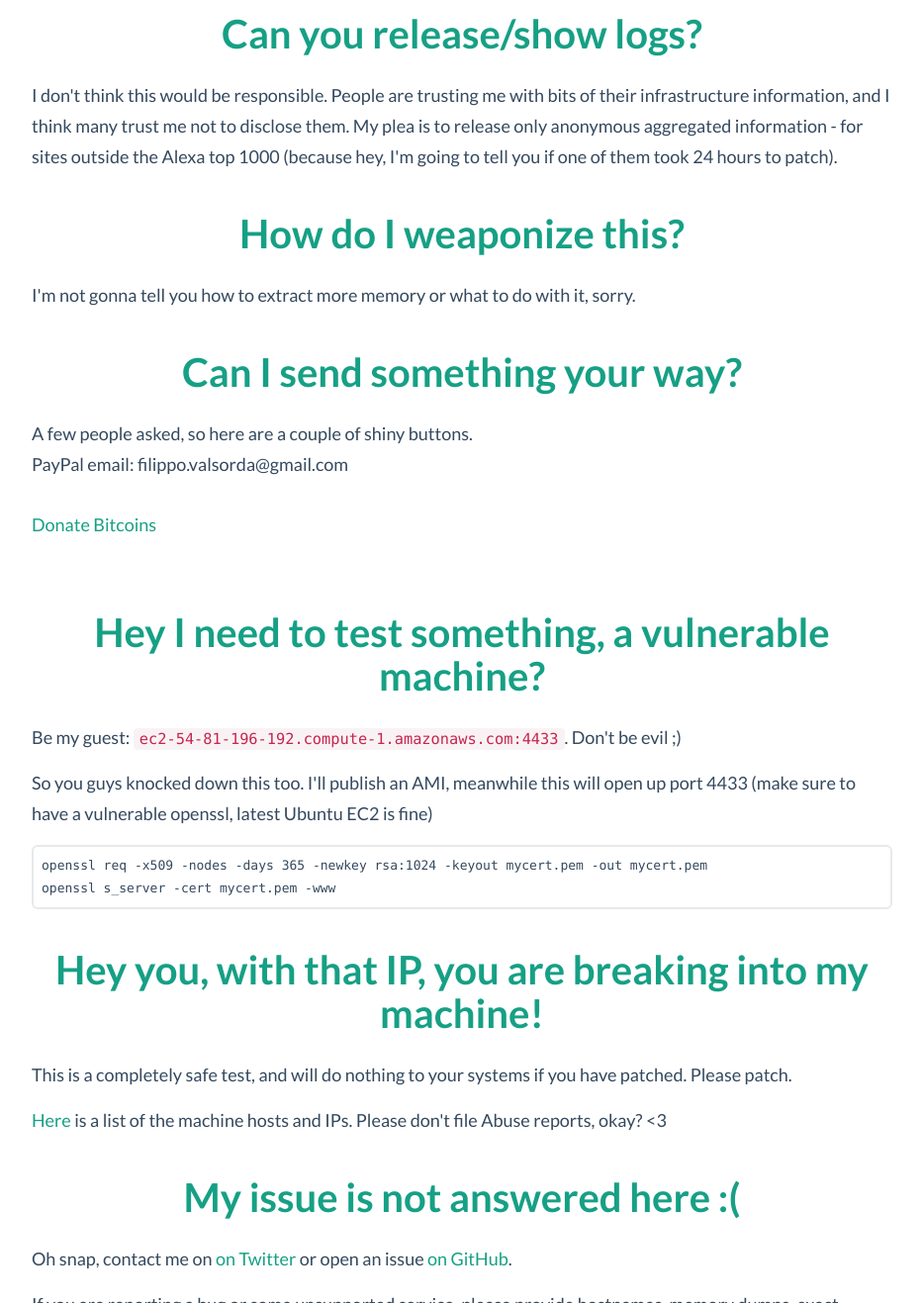
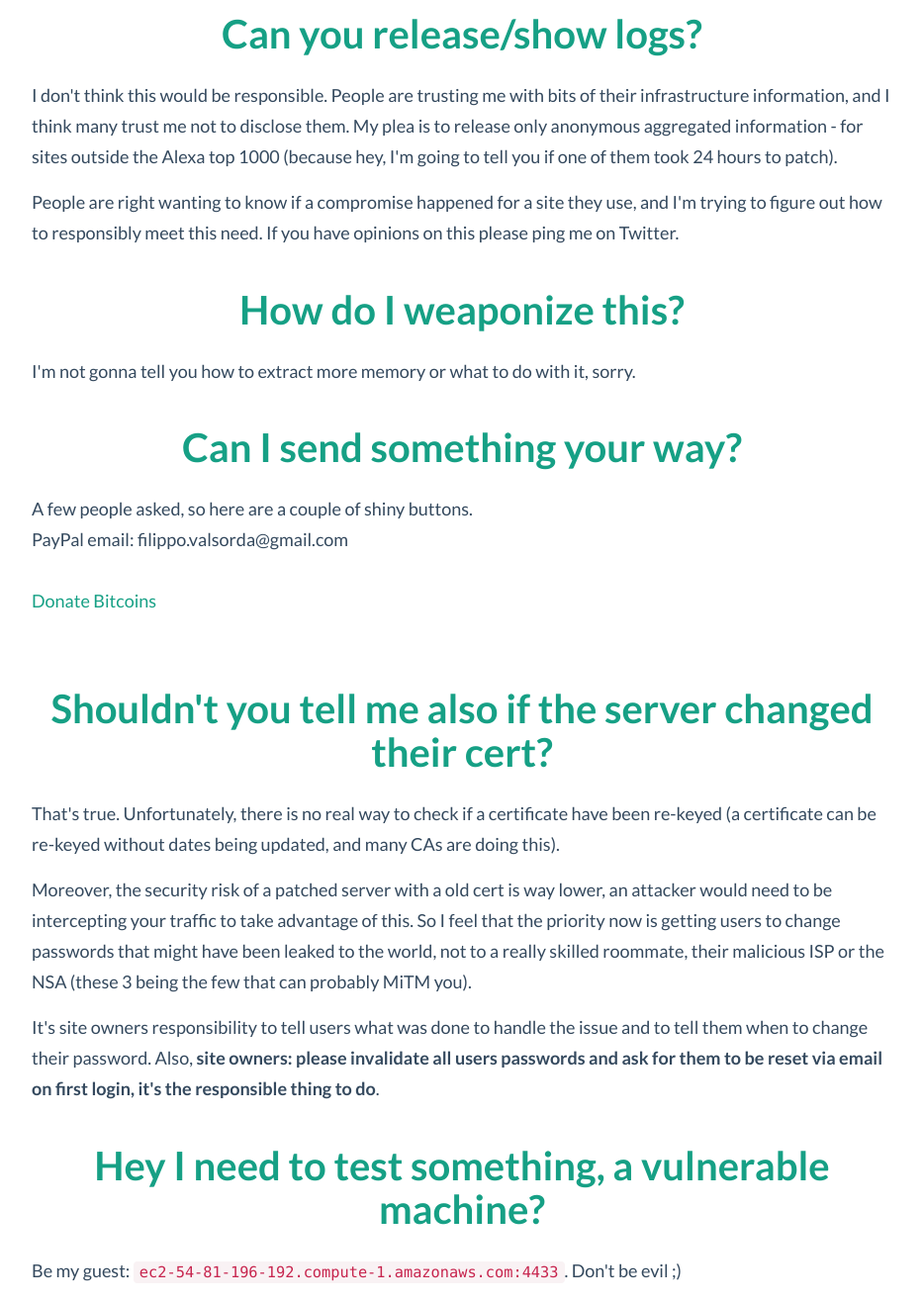
Before and after one commit to FiloSottile/Heartbleed, a website: page faq.html in a window 1280 px wide. Shown: the part 2514-3831 px from the top of the page at 99% size, without its empty margins (173-1106 px from the left). Drawn offline with Linux system fonts and the light colour scheme; grey boxes are pictures that could not be loaded.

Commit message:
security faq

```diff
--- a/faq.html
+++ b/faq.html
@@ -167,6 +167,8 @@ h3 {
             <h3><a name="logs" href="#logs">Can you release/show logs?</h3></a>
             <p>
                 I don't think this would be responsible. People are trusting me with bits of their infrastructure information, and I think many trust me not to disclose them. My plea is to release only anonymous aggregated information - for sites outside the Alexa top 1000 (because hey, I'm going to tell you if one of them took 24 hours to patch).
+            </p><p>
+                People are right wanting to know if a compromise happened for a site they use, and I'm trying to figure out how to responsibly meet this need. If you have opinions on this please ping me on Twitter.
             </p>
 
             <h3><a name="exploit" href="#exploit">How do I weaponize this?</h3></a>
@@ -181,6 +183,15 @@ h3 {
                 <script data-gittip-username="FiloSottile" data-gittip-widget="button" src="//gttp.co/v1.js"></script><br>
                 <a class="coinbase-button" data-code="b0b690c431f738f85fbbef8f860bd9e7" data-button-style="custom_small" href="https://coinbase.com/checkouts/b0b690c431f738f85fbbef8f860bd9e7">Donate Bitcoins</a><script src="https://coinbase.com/assets/button.js" type="text/javascript"></script><br>
                 <script id='fb1wlqo'>(function(i){var f,s=document.getElementById(i);f=document.createElement('iframe');f.src='//api.flattr.com/button/view/?uid=FiloSottile&button=compact&url=http%3A%2F%2Ffilippo.io%2FHeartbleed';f.title='Flattr';f.height=20;f.width=110;f.style.borderWidth=0;s.parentNode.insertBefore(f,s);})('fb1wlqo');</script>
+            </p>
+
+            <h3><a name="falsesense" href="#falsesense">Shouldn't you tell me also if the server changed their cert?</h3></a>
+            <p>
+              That's true. Unfortunately, there is no real way to check if a certificate have been re-keyed (a certificate can be re-keyed without dates being updated, and many CAs are doing this).
+            </p><p>
+              Moreover, the security risk of a patched server with a old cert is way lower, an attacker would need to be intercepting your traffic to take advantage of this. So I feel that the priority now is getting users to change passwords that might have been leaked to the world, not to a really skilled roommate, their malicious ISP or the NSA (these 3 being the few that can probably MiTM you).
+            </p><p>
+              It's site owners responsibility to tell users what was done to handle the issue and to tell them when to change their password. Also, <strong>site owners: please invalidate all users passwords and ask for them to be reset via email on first login, it's the responsible thing to do</strong>.
             </p>
 
             <h3><a name="test" href="#test">Hey I need to test something, a vulnerable machine?</h3></a>
```
